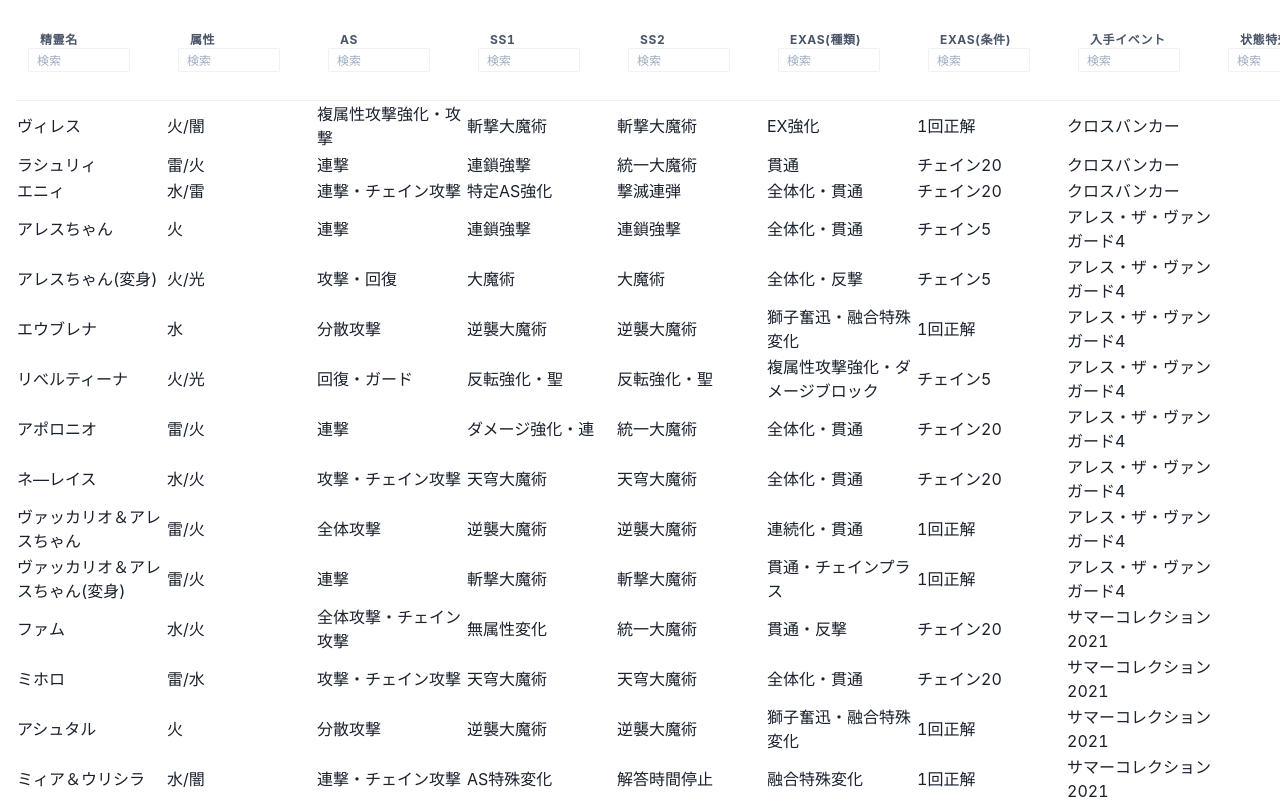
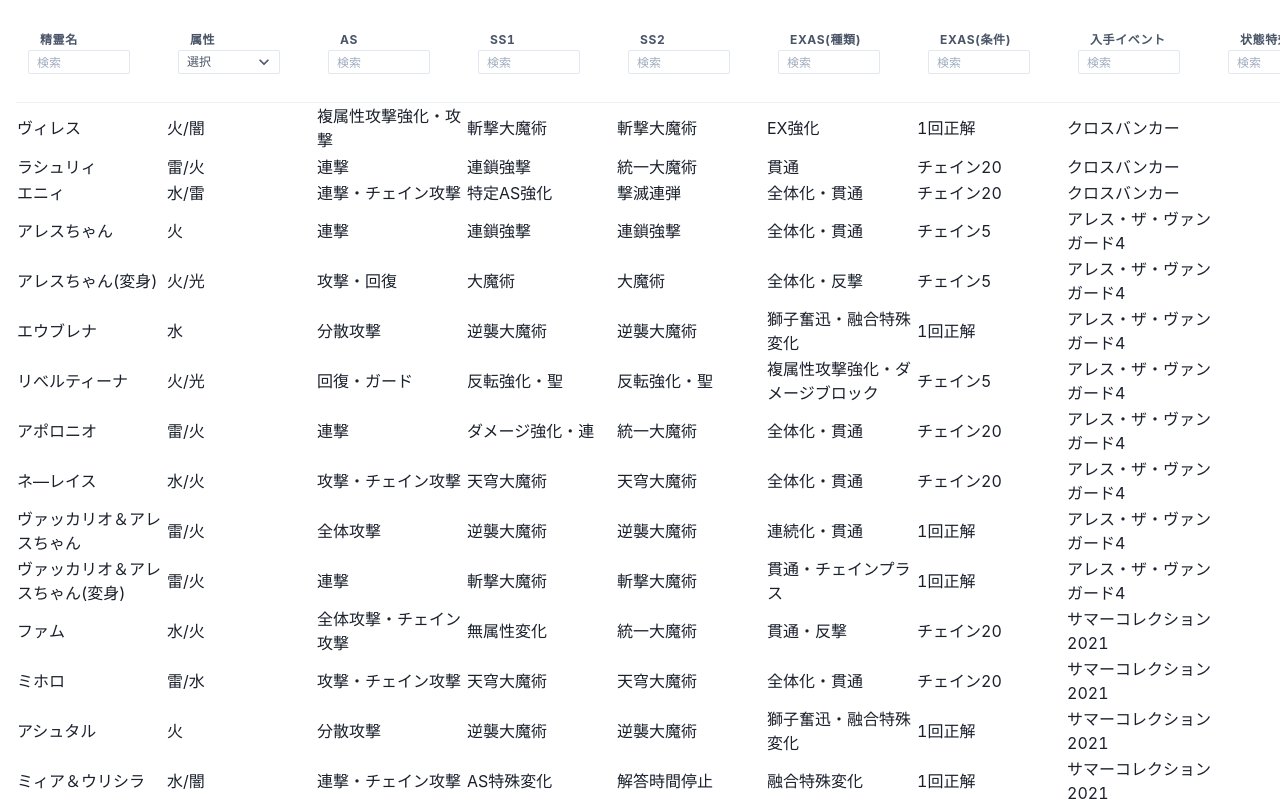
Before and after one commit to Kaffff/kurowiz, a Next.js app: page / in a window 1280 px wide. Shown: the top 801 px of the page. Built offline with nearby package versions, Linux system fonts and the light colour scheme.

Commit message:
add filter

```diff
--- a/components/TableContainer.tsx
+++ b/components/TableContainer.tsx
@@ -12,20 +12,13 @@ import {
     Table,
     Container,
     Button,
-    NumberInput,
     Select,
     Th,
     Tr,
-    Td,
     Thead,
     Tbody,
     Flex,
     Text,
-    HStack,
-    NumberInputField,
-    NumberInputStepper,
-    NumberIncrementStepper,
-    NumberDecrementStepper,
 } from "@chakra-ui/react";
 import { TriangleUpIcon, TriangleDownIcon } from "@chakra-ui/icons";
 import DefaultColumnFilter from "./filters/DefaultColumnFilter";
@@ -37,7 +30,6 @@ const TableContainer = ({ columns, data }) => {
         headerGroups,
         page,
         prepareRow,
-        visibleColumns,
         canPreviousPage,
         canNextPage,
         pageOptions,
@@ -99,7 +91,11 @@ const TableContainer = ({ columns, data }) => {
                                         {column.render("Header")}
                                         {generateSortingIndicator(column)}
                                     </div>
-                                    <DefaultColumnFilter column={column} />
+                                    <div>
+                                        {column.canFilter
+                                            ? column.render("Filter")
+                                            : null}
+                                    </div>
                                 </Th>
                             ))}
                         </Tr>
--- a/components/filters/DefaultColumnFilter.tsx
+++ b/components/filters/DefaultColumnFilter.tsx
@@ -1,16 +1,12 @@
 import { Input } from "@chakra-ui/react";
-import { Column } from "react-table";
 
 const DefaultColumnFilter: React.FC<{ column: any }> = ({
-    column: {
-        filterValue,
-        setFilter,
-        preFilteredRows: { length },
-    },
+    column: { filterValue, setFilter },
 }) => {
     return (
         <Input
             size="xs"
+            marginTop="0.5"
             marginLeft="-3"
             value={filterValue || ""}
             onChange={(e) => {
--- /dev/null
+++ b/components/filters/SelectMaruFilter.tsx
@@ -0,0 +1,22 @@
+import React, { useState } from "react";
+import { Button } from "@chakra-ui/react";
+
+const SelectMaruFilter: React.FC<{ column: any }> = ({
+    column: { setFilter },
+}) => {
+    const [isClick, setIsClick] = useState(false);
+    return (
+        <Button
+            size="xs"
+            marginTop="0.5"
+            onClick={() => {
+                isClick ? setFilter("") : setFilter("〇");
+                setIsClick(!isClick);
+            }}
+        >
+            {isClick ? "All" : "〇"}
+        </Button>
+    );
+};
+
+export default SelectMaruFilter;
--- /dev/null
+++ b/components/filters/SelectTypeFilter.tsx
@@ -0,0 +1,37 @@
+import React, { useMemo } from "react";
+import { Select } from "@chakra-ui/react";
+
+const SelectTypeFilter: React.FC<{ column: any }> = ({
+    column: { setFilter },
+}) => {
+    return (
+        <Select
+            size="xs"
+            marginTop="0.5"
+            marginLeft="-3"
+            placeholder="選択"
+            onChange={(e: any) => {
+                setFilter(e.target.value || undefined);
+            }}
+        >
+            <option value="">All</option>
+            <option value="火">火</option>
+            <option value="水">水</option>
+            <option value="雷">雷</option>
+            <option value="火/水">火/水</option>
+            <option value="火/雷">火/雷</option>
+            <option value="火/光">火/光</option>
+            <option value="火/闇">火/闇</option>
+            <option value="水/火">水/火</option>
+            <option value="水/雷">水/雷</option>
+            <option value="水/光">水/光</option>
+            <option value="水/闇">水/闇</option>
+            <option value="雷/火">雷/火</option>
+            <option value="雷/水">雷/水</option>
+            <option value="雷/光">雷/光</option>
+            <option value="雷/闇">雷/闇</option>
+        </Select>
+    );
+};
+
+export default SelectTypeFilter;
```
Also changed, not shown: pages/index.tsx (+9 -0 lines).
